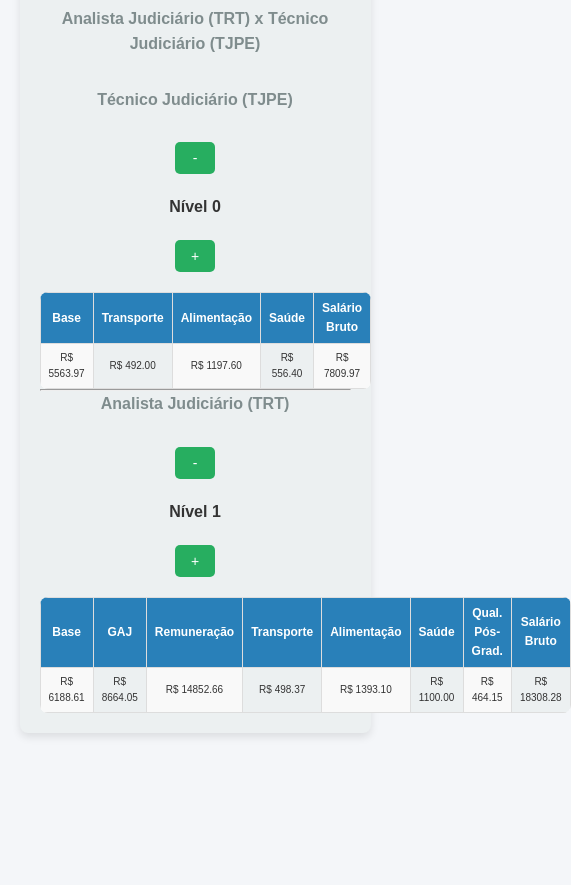
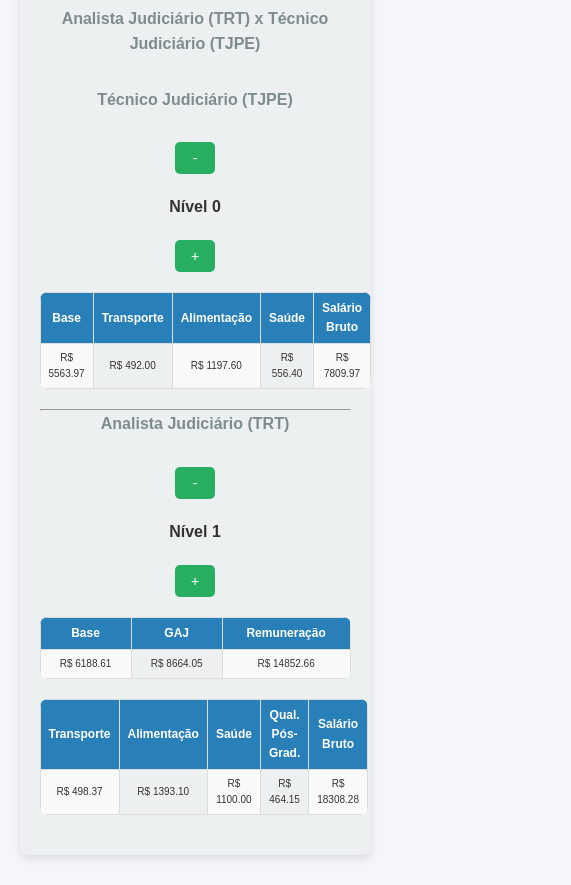
Before and after one commit to nonatoalves/primeirosite, a plain HTML site: page index.html in a window 390 px wide. Shown: the part 154-1039 px from the top of the page, 571 px wide, since content can reach past the window. Before the commit the page ends 917 px from the top, so only its background shows below. Drawn offline with Linux system fonts and the light colour scheme.

Commit message:
compara salarial

```diff
--- a/index.html
+++ b/index.html
@@ -124,6 +124,14 @@
             td {
                 font-size: 10px;
             }
+            .table-section {
+                display: block;
+                margin-bottom: 20px;
+            }
+            .table-left, .table-right {
+                display: block;
+                width: 100%;
+            }
         }
     </style>
 </head>
@@ -178,12 +186,29 @@
                 </div>
             </div>
 
-            <table id="tabela-analista">
+            <!-- Tabela dividida em duas partes -->
+            <div class="table-left">
+                <table id="tabela-analista-left">
                     <thead>
                         <tr>
                             <th>Base</th>
                             <th>GAJ</th>
                             <th>Remuneração</th>
+                        </tr>
+                    </thead>
+                    <tbody>
+                        <tr id="analista-left-row">
+                            <td id="base-analista">R$ 6.188,61</td>
+                            <td id="gaj-analista">R$ 8.664,05</td>
+                            <td id="remuneracao-analista">R$ 14.852,66</td>
+                        </tr>
+                    </tbody>
+                </table>
+            </div>
+            <div class="table-right">
+                <table id="tabela-analista-right">
+                    <thead>
+                        <tr>
                             <th>Transporte</th>
                             <th>Alimentação</th>
                             <th>Saúde</th>
@@ -192,10 +217,7 @@
                         </tr>
                     </thead>
                     <tbody>
-                    <tr id="analista-row">
-                        <td id="base-analista">R$ 6.188,61</td>
-                        <td id="gaj-analista">R$ 8.664,05</td>
-                        <td id="remuneracao-analista">R$ 14.852,66</td>
+                        <tr id="analista-right-row">
                             <td id="transporte-analista">R$ 498,37</td>
                             <td id="alimentacao-analista">R$ 1.393,10</td>
                             <td id="saude-analista">R$ 1.100,00</td>
@@ -204,6 +226,7 @@
                         </tr>
                     </tbody>
                 </table>
+            </div>
         </div>
     </div>
 
```
Lines whose indentation alone changed are shown as unchanged.
